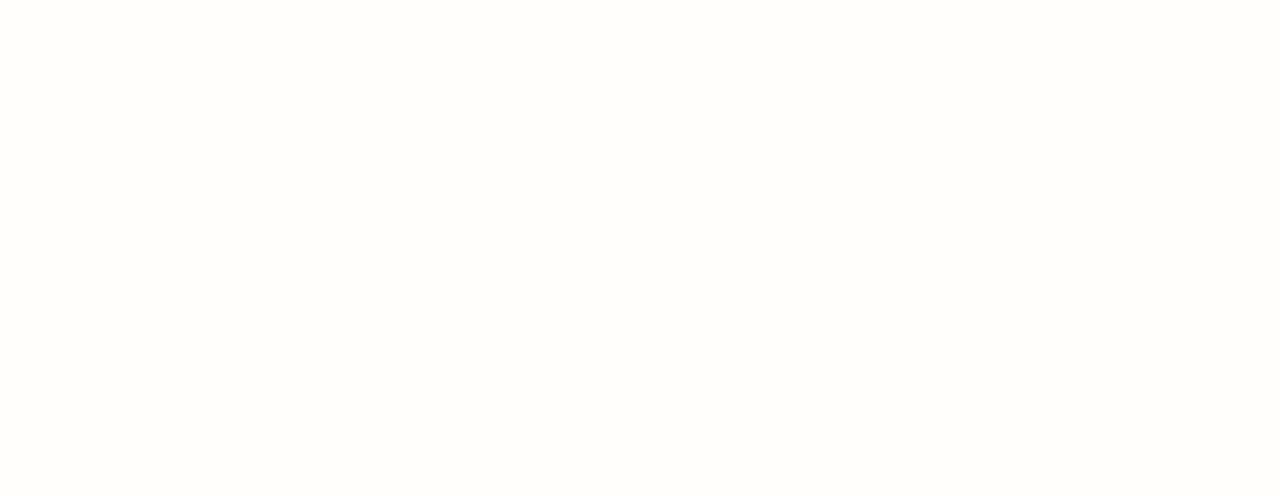
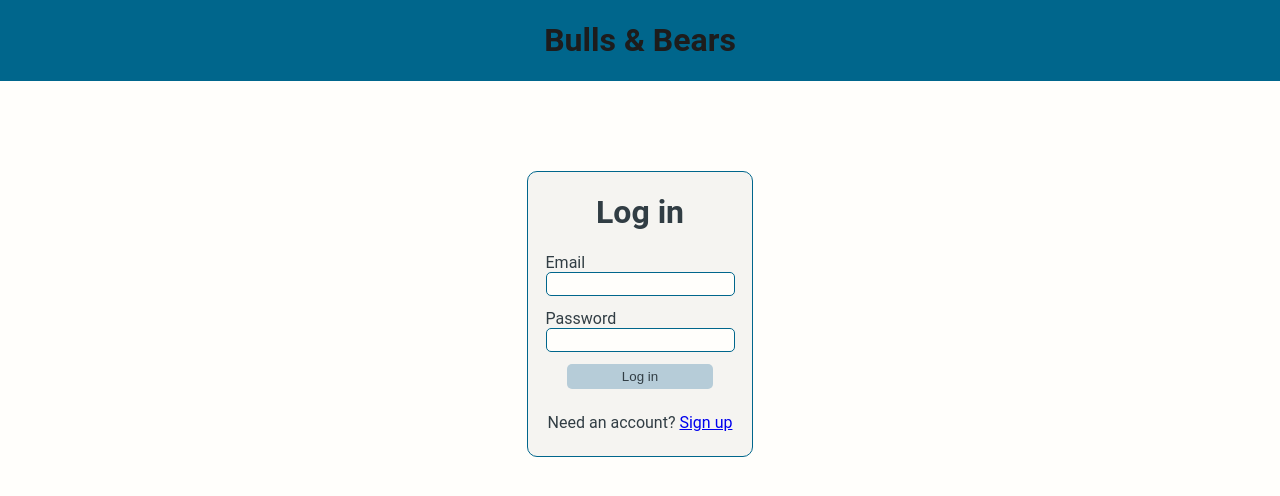
Before and after one commit to William-Kingery/Bulls-Bears, a React (Create React App) app in the folder client/: page / in a window 1280 px wide. Before the commit this address had no page. Shown: the top 496 px of the page. Built offline with nearby package versions, Linux system fonts and the light colour scheme.

Commit message:
styling changes made

```diff
--- a/client/src/App.js
+++ b/client/src/App.js
@@ -6,12 +6,12 @@
 import './App.scss';
 
 function App() {
-  return (
-    <div className="app">
+   return (
+      <div className="app">
 			<BrowserRouter>
 				<Routes>
-					<Route path="/home" element={<Home />} />
-					<Route path="/login" element={<Login />} />
+               <Route path="/home" element={<Home />} />
+					<Route path="/" element={<Login />} />
 					<Route path="/signup" element={<Signup />} />
 					<Route path="/news" element={<News />} />
 				</Routes>
```
Also changed, not shown: client/src/components/Calendar/Calendar.js (+1 -32 lines).
